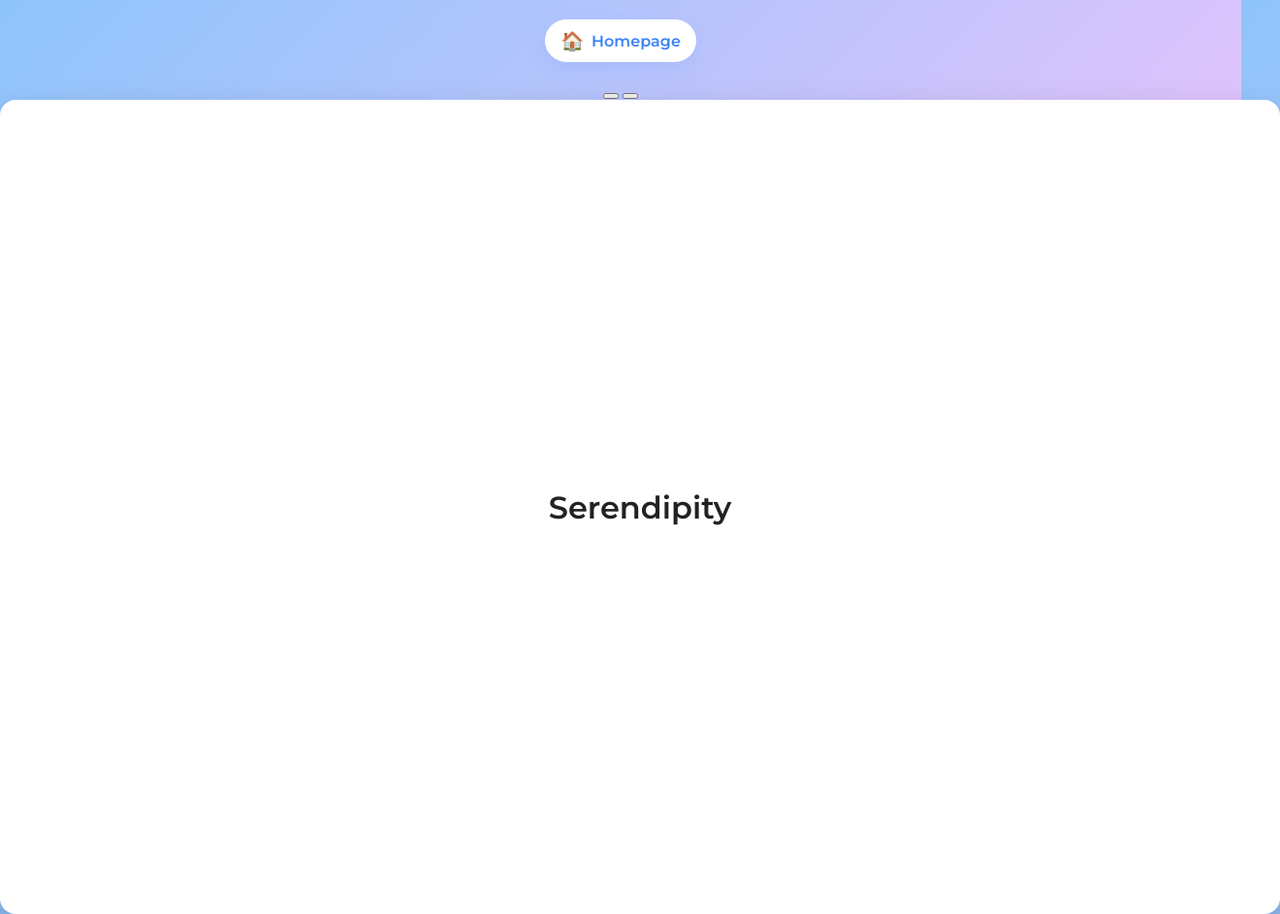
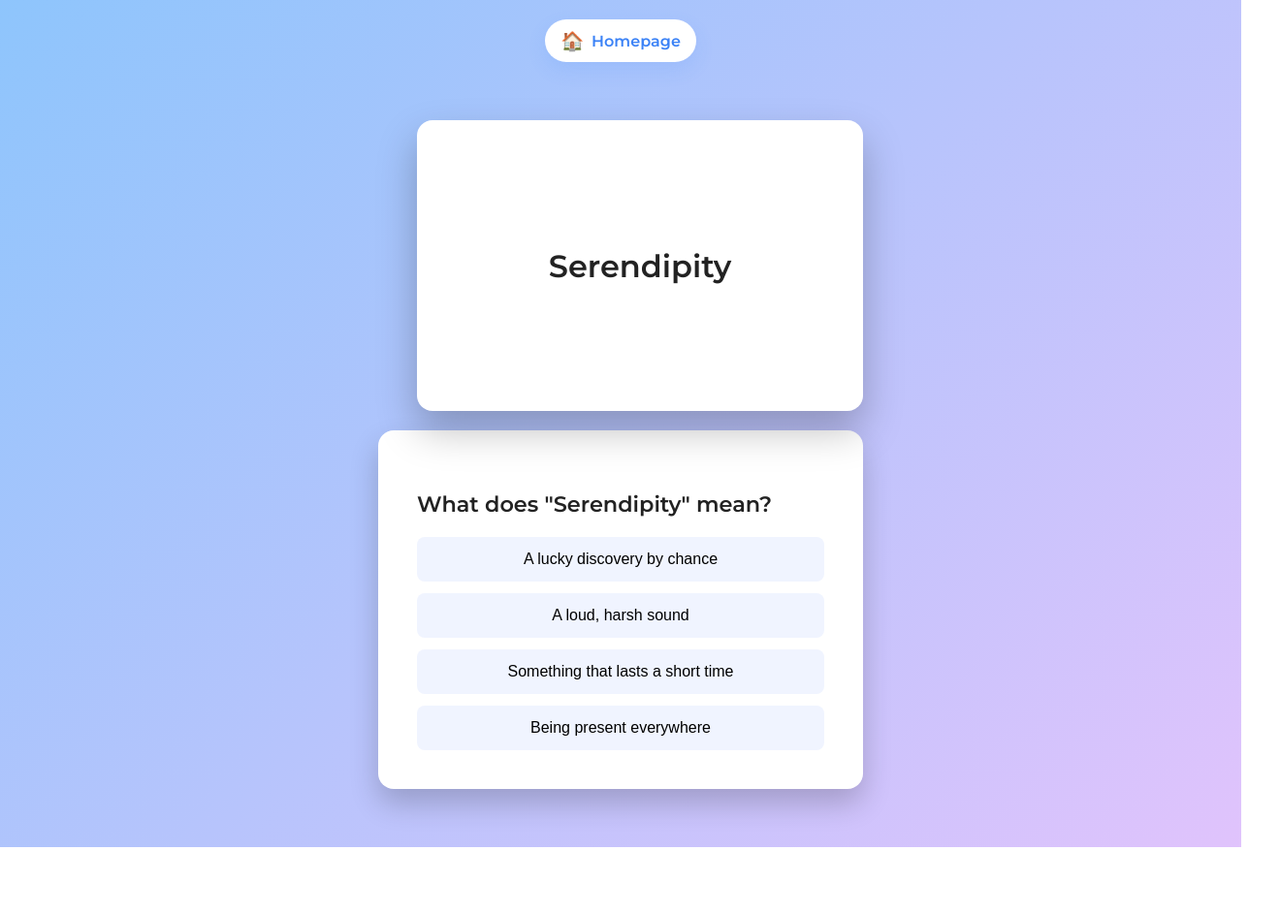
Before and after one commit to keikozen/Study-Vocabulary, a plain HTML site: page Flashcards.html in a window 1280 px wide. Shown: the whole page at 97% size, 1320 px wide, since content can reach past the window. After the commit the page ends 874 px from the top, so only its background shows below. Drawn offline with Linux system fonts and the light colour scheme.

Commit message:
Flashcards.html

```diff
--- a/Flashcards.html
+++ b/Flashcards.html
@@ -3,62 +3,43 @@
 <head>
   <meta charset="UTF-8" />
   <meta name="viewport" content="width=device-width, initial-scale=1" />
-  <title>Flashcards</title>
-
-  <!-- Montserrat font -->
+  <title>Flashcards & Quiz</title>
   <link href="https://fonts.googleapis.com/css2?family=Montserrat:wght@400;600&display=swap" rel="stylesheet">
-
-  <!-- Link to external CSS -->
   <link rel="stylesheet" href="style.css">
 </head>
 <body>
 
-  <!-- Top center homepage button -->
+  <!-- Homepage button -->
   <header class="header">
-    <a class="home-btn" href="/" aria-label="Go to homepage">
+    <a class="home-btn" href="/">
       <span class="home-emoji">🏠</span>
       <span>Homepage</span>
     </a>
   </header>
 
-  <!-- Main stage -->
-  <main class="stage">
-    <!-- Left and right navigation zones -->
-    <button class="nav-zone left" aria-label="Previous card"></button>
-    <button class="nav-zone right" aria-label="Next card"></button>
-
-    <!-- Card with 3D flip -->
-    <div class="card-wrap" id="cardWrap" aria-live="polite">
-      <div class="card" id="card" role="button" aria-label="Flip card" tabindex="0">
-        <!-- Front face: word -->
-        <section class="face front">
-          <div class="word" id="word">Serendipity</div>
-        </section>
-
-        <!-- Back face: pronunciation, meaning, sentence -->
-        <section class="face back">
-          <div class="details">
-            <div class="row">
-              <div class="label">Pronunciation</div>
-              <div class="value" id="pronunciation">/ˌserənˈdipədē/</div>
-            </div>
-            <div class="row">
-              <div class="label">Meaning</div>
-              <div class="value" id="meaning">The occurrence of events by chance in a happy or beneficial way.</div>
-            </div>
-            <div class="row">
-              <div class="label">In a sentence</div>
-              <div class="sentence" id="sentence">Through serendipity, she found the perfect book just when she needed it.</div>
-            </div>
-          </div>
-        </section>
+  <!-- Flashcard Section -->
+  <main>
+    <div class="flashcard-container">
+      <div class="flashcard" id="flashcard">
+        <div class="front" id="front">Serendipity</div>
+        <div class="back" id="back">
+          <p><strong>Pronunciation:</strong> /ˌserənˈdipədē/</p>
+          <p><strong>Meaning:</strong> The occurrence of events by chance in a happy or beneficial way.</p>
+          <p><strong>Sentence:</strong> Through serendipity, she found the perfect book just when she needed it.</p>
+        </div>
       </div>
     </div>
 
-    <div class="index-indicator" id="indexIndicator">1 / 6</div>
+    <!-- Quiz Section -->
+    <section class="quiz-box">
+      <h3>What does "Serendipity" mean?</h3>
+      <button class="quiz-option">A lucky discovery by chance</button>
+      <button class="quiz-option">A loud, harsh sound</button>
+      <button class="quiz-option">Something that lasts a short time</button>
+      <button class="quiz-option">Being present everywhere</button>
+    </section>
   </main>
 
-  <!-- External JS -->
   <script src="script.js"></script>
 </body>
 </html>
```
